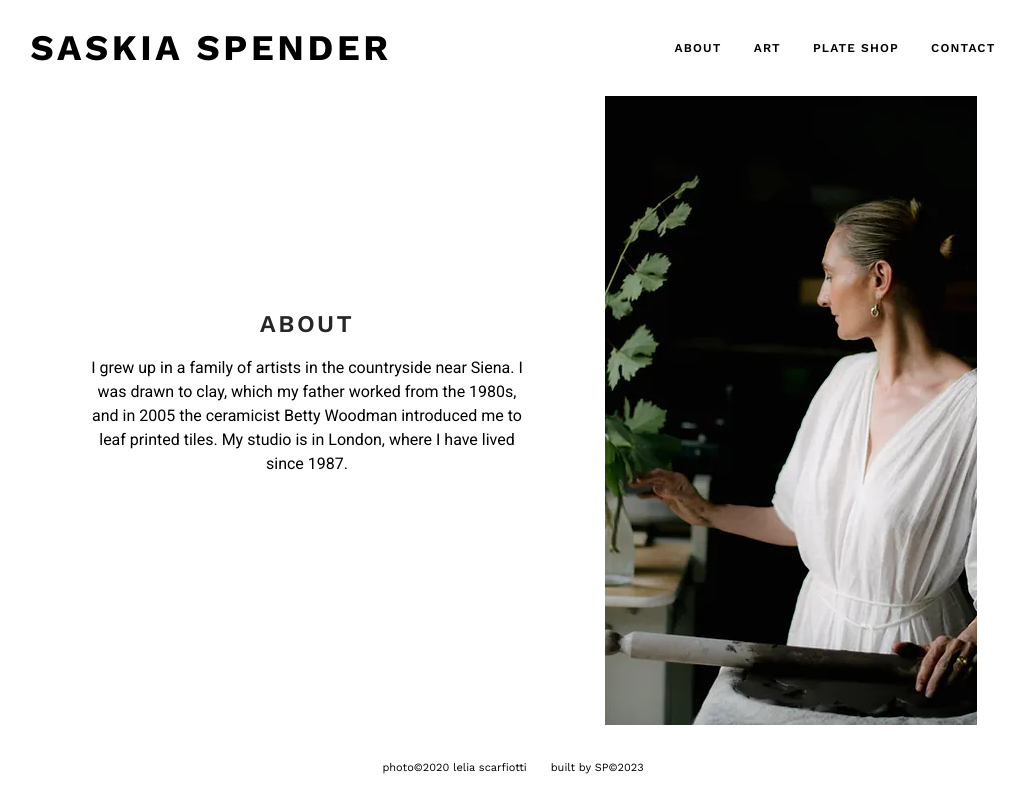
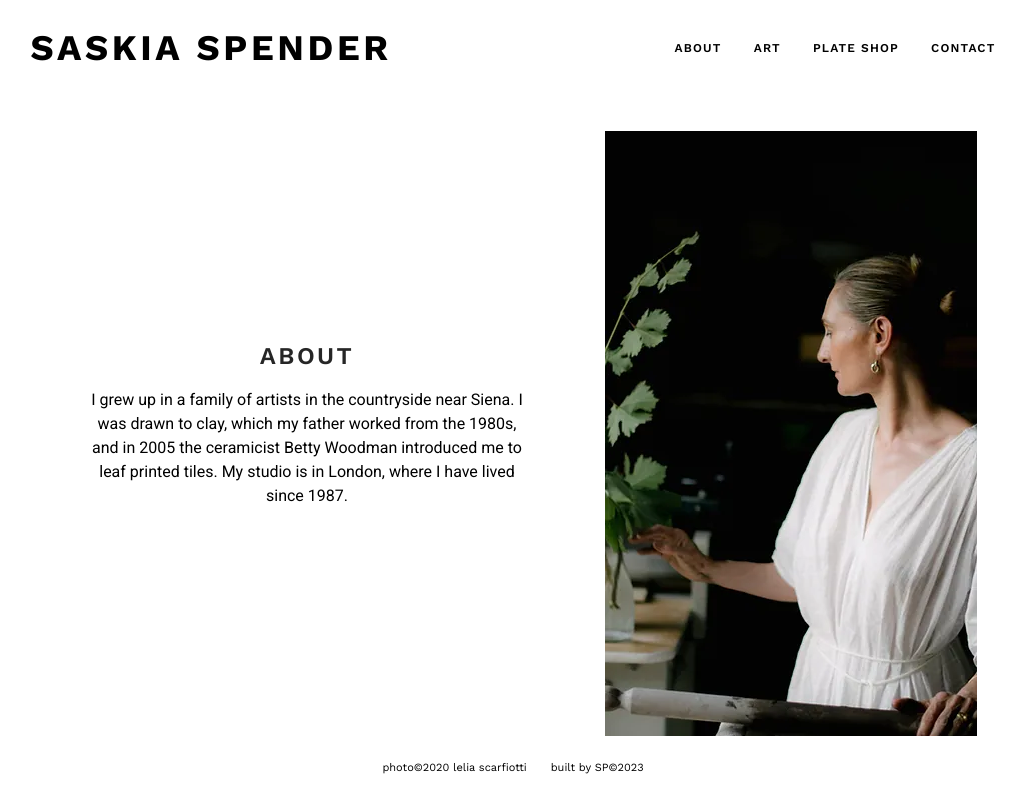
Before and after one commit to Sophie-Senge/Saskia-Webpage, a React (Create React App) app: page /about in a window 1280 px wide. Shown: the top 800 px of the page, without its empty margins (127-1152 px from the left). Built offline with nearby package versions, Linux system fonts and the light colour scheme.

Commit message:
margin readjustment for big screens

```diff
--- a/src/pages/Contact.jsx
+++ b/src/pages/Contact.jsx
@@ -6,7 +6,7 @@ import { SiInstagram } from "react-icons/si";
 function Contact() {
   return (
     <div id="contact" className="lg:mx-[11rem] mx-12 h-full md:h-screen text-center place-content-center items-center grid md:grid-cols-2">
-      <div className='mt-[7rem] lg:my-72 md:pt-0 flex items-center justify-center'>
+      <div className='mt-[7rem] lg:mb-72 lg:mt-[25rem] md:pt-0 flex items-center justify-center'>
         <img className='object-cover w-72 md:w-80 lg:w-96 h-auto' src={profile} alt="saskia spender" />
       </div>
       <div className=' md:pl-10 pt-4 md:pt-40 lg:my-72 lg:pt-36'>
--- a/src/pages/about/About.jsx
+++ b/src/pages/about/About.jsx
@@ -8,13 +8,13 @@ import aboutFive from './assets/about-5.webp'
 function About() {
     return (<>
     <div className='grid grid-cols-1 items-center mx-8 lg:grid-flow-col  text-center justify-items-center min-h-screen lg:gap-10 lg:mx-[11rem]'>
-            <div className=''>
+            <div className='lg:mt-[4rem]'>
 
 
             <h1 className='md:text-2xl text-xl text-neutral-800 uppercase font-semibold font-headings tracking-widest pt-32 lg:pt-0 pb-4'>About</h1>
             <p className='md:mx-10 pb-4'>I grew up in a family of artists in the countryside near Siena. I was drawn to clay, which my father worked from the 1980s, and in 2005 the ceramicist Betty Woodman introduced me to leaf printed tiles. My studio is in London, where I have lived since 1987. </p>
             </div>
-           <div>
+           <div className='lg:mt-[7rem]'>
             <img className=' ' src={aboutOne} alt="saskia spender" />
 
            </div>
```
